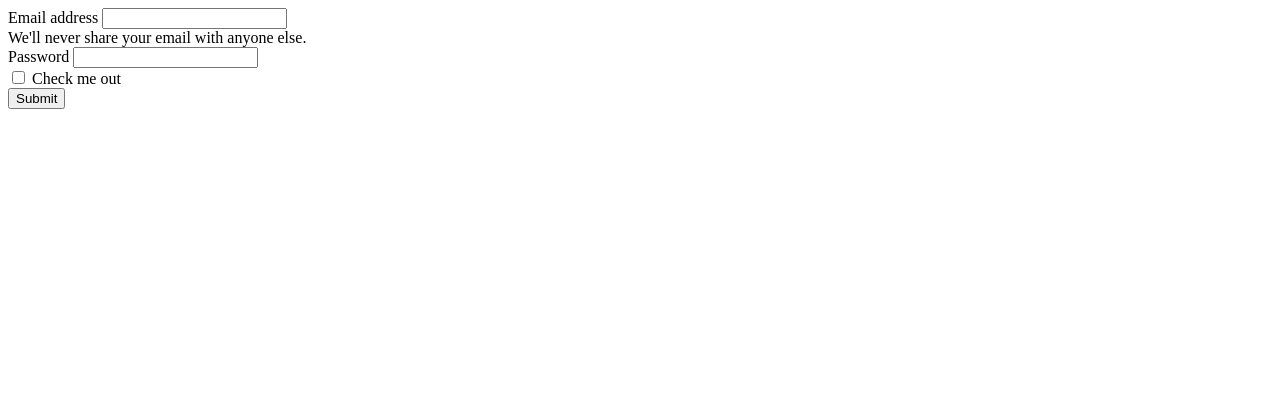
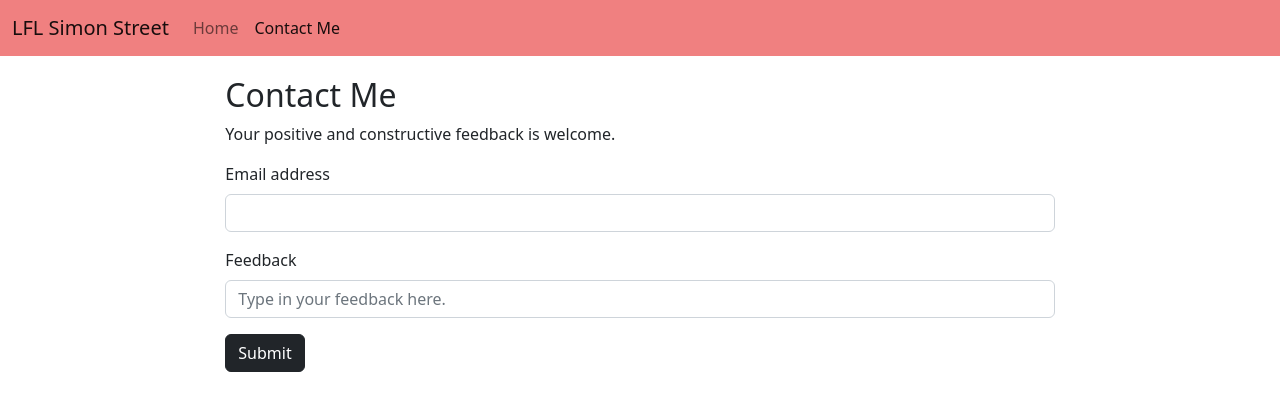
Before and after one commit to AnneElizabeth/week_9, a plain HTML site: page contact.html in a window 1280 px wide. Drawn offline with nearby package versions, Linux system fonts and the light colour scheme.

Commit message:
Add custom styles, commit final code

```diff
--- a/contact.html
+++ b/contact.html
@@ -1,16 +1,79 @@
-<form>
+<!doctype html>
+<html lang="en">
+    <head>
+        <meta charset="utf-8">
+        <meta name="viewport" content="width=device-width, initial-scale=1">
+        <title>Week 9 Coding Assignment - Anne E.</title>
+        <link href="https://cdn.jsdelivr.net/npm/bootstrap@5.2.3/dist/css/bootstrap.min.css" rel="stylesheet" integrity="sha384-rbsA2VBKQhggwzxH7pPCaAqO46MgnOM80zW1RWuH61DGLwZJEdK2Kadq2F9CUG65" crossorigin="anonymous">
+        <!-- CSS for custom navbar color and content headers -->
+        <style>
+          .navbar-custom {
+            background-color: lightcoral;
+          }
+
+          h1 {
+            margin-top: 20px;
+            font-size: 2rem;
+          }
+          h2 {
+            font-size: 1.3rem;
+          }
+        </style>
+    </head>
+    <body>
+      <!-- Bootstrap navbar component -->
+        <nav class="navbar navbar-expand-lg navbar-custom ">
+            <div class="container-fluid">
+              <a class="navbar-brand" href="./index.html">LFL Simon Street</a>
+              <!-- Button subclass for smaller screen menu -->
+              <button class="navbar-toggler" type="button" data-bs-toggle="collapse" data-bs-target="#navbarSupportedContent" aria-controls="navbarSupportedContent" aria-expanded="false" aria-label="Toggle navigation">
+                <span class="navbar-toggler-icon"></span>
+              </button>
+              <!-- Navbar links -->
+              <div class="collapse navbar-collapse" id="navbarSupportedContent">
+                <ul class="navbar-nav me-auto mb-2 mb-lg-0">
+                  <li class="nav-item">
+                    <a class="nav-link" aria-current="page" href="./index.html">Home</a>
+                  </li>
+                  <li class="nav-item">
+                    <!-- Active page styles -->
+                    <a class="nav-link active" aria-current="page" href="#">Contact Me</a>
+                  </li>
+                </ul>
+              </div>
+            </div>
+          </nav>
+          <!-- Content container -->
+          <div class="container-fluid">
+            <div class="row">
+                <div class="col-sm-2"></div>
+                <div class="col-sm-8">
+                    <h1>Contact Me</h1>
+                        <p>Your positive and constructive feedback is welcome.</p>
+                        <!-- Bootstrap form component-->
+                        <form role="form">
+                            <div class="form-group">
                                 <div class="mb-3">
                                     <label for="exampleInputEmail1" class="form-label">Email address</label>
                                     <input type="email" class="form-control" id="exampleInputEmail1" aria-describedby="emailHelp">
-      <div id="emailHelp" class="form-text">We'll never share your email with anyone else.</div>
                                 </div>
                                 <div class="mb-3">
-      <label for="exampleInputPassword1" class="form-label">Password</label>
-      <input type="password" class="form-control" id="exampleInputPassword1">
+                                <label for="exampleInputTextArea" class="form-label">Feedback</label>
+                                <input type="textarea" class="form-control" placeholder="Type in your feedback here." id="exampleInputTexArea">
                                 </div>
-    <div class="mb-3 form-check">
-      <input type="checkbox" class="form-check-input" id="exampleCheck1">
-      <label class="form-check-label" for="exampleCheck1">Check me out</label>
+                                <button type="submit" class="btn btn-dark">Submit</button>
                             </div>
-    <button type="submit" class="btn btn-primary">Submit</button>
+                        </div>
                     </form>
+                </div>
+                <div class="col-sm-2"></div>
+            </div>
+        </div>
+
+        <!-- CDN links for Bootstrap, jQuery -->
+        <script src="https://cdn.jsdelivr.net/npm/@popperjs/core@2.11.6/dist/umd/popper.min.js" integrity="sha384-oBqDVmMz9ATKxIep9tiCxS/Z9fNfEXiDAYTujMAeBAsjFuCZSmKbSSUnQlmh/jp3" crossorigin="anonymous"></script>
+        <script src="https://cdn.jsdelivr.net/npm/bootstrap@5.2.3/dist/js/bootstrap.min.js" integrity="sha384-cuYeSxntonz0PPNlHhBs68uyIAVpIIOZZ5JqeqvYYIcEL727kskC66kF92t6Xl2V" crossorigin="anonymous"></script>
+        <script src="https://code.jquery.com/jquery-3.7.0.js" integrity="sha256-JlqSTELeR4TLqP0OG9dxM7yDPqX1ox/HfgiSLBj8+kM=" crossorigin="anonymous"></script>
+        <script src="https://cdn.jsdelivr.net/npm/bootstrap@5.2.3/dist/js/bootstrap.bundle.min.js" integrity="sha384-kenU1KFdBIe4zVF0s0G1M5b4hcpxyD9F7jL+jjXkk+Q2h455rYXK/7HAuoJl+0I4" crossorigin="anonymous"></script>
+  </body>
+</html>
```
Also changed, not shown: index.html (+27 -7 lines). Lines whose indentation alone changed are shown as unchanged.
